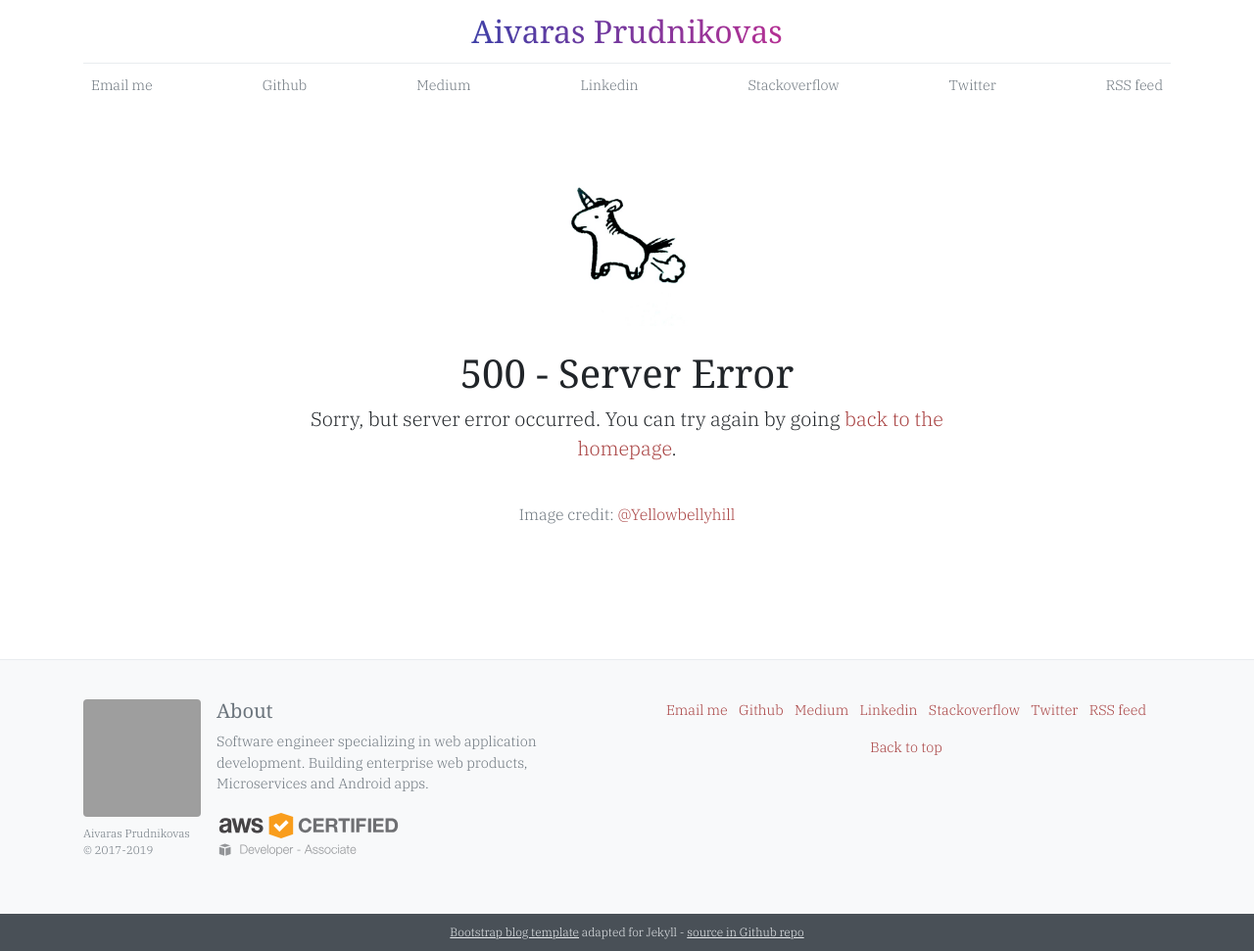
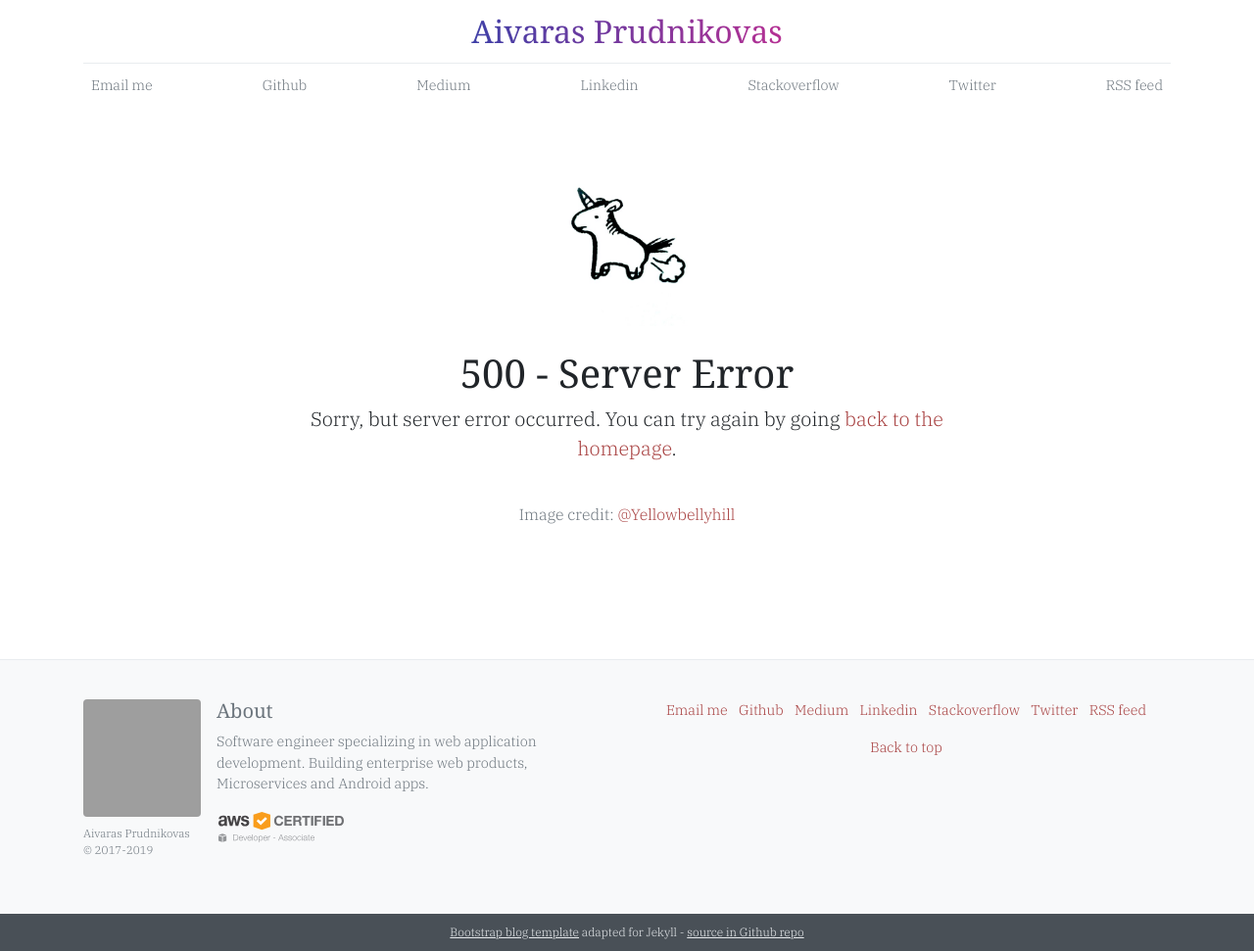
Before and after one commit to ivarprudnikov/ivarprudnikov.com, a Jekyll site: the page built from 500.html, in a window 1280 px wide. Shown: the whole page at 98% size. Built offline with Jekyll 4.4.1, drawn with Linux system fonts in a browser that asks for light colours; grey boxes are pictures that could not be loaded.

Commit message:
reduce aws badge size

```diff
--- a/_layouts/default.html
+++ b/_layouts/default.html
@@ -55,7 +55,7 @@
             <h5>About</h5>
             <p>{{ site.description }}</p>
             <figure>
-              <img alt="AWS Certified" class="mx-auto d-block" height="50" src="/assets/aws-certified-badge.svg" />
+              <img alt="AWS Certified" class="mx-auto d-block" height="35" src="/assets/aws-certified-badge.svg" />
             </figure>
           </div>
 
```
